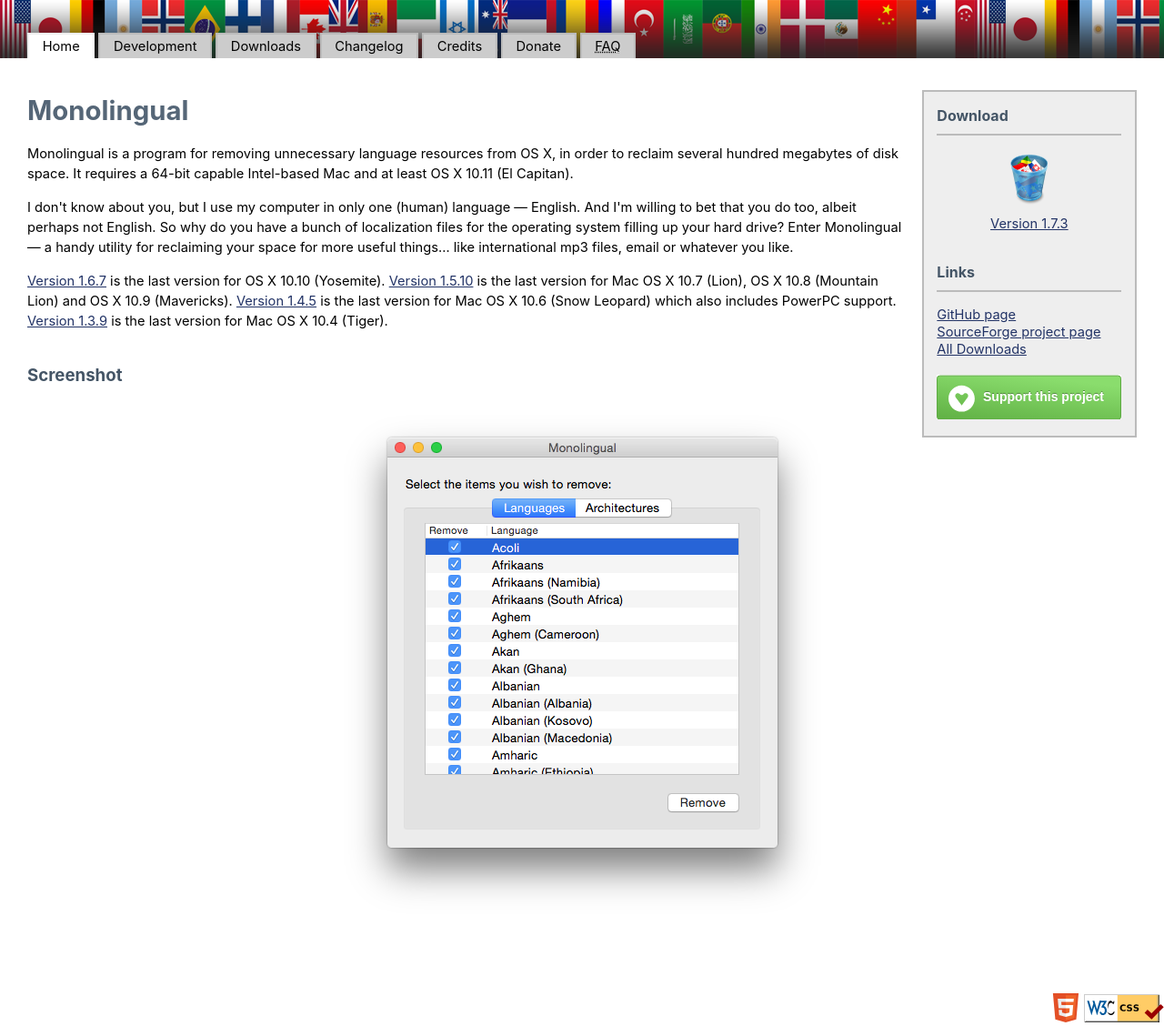
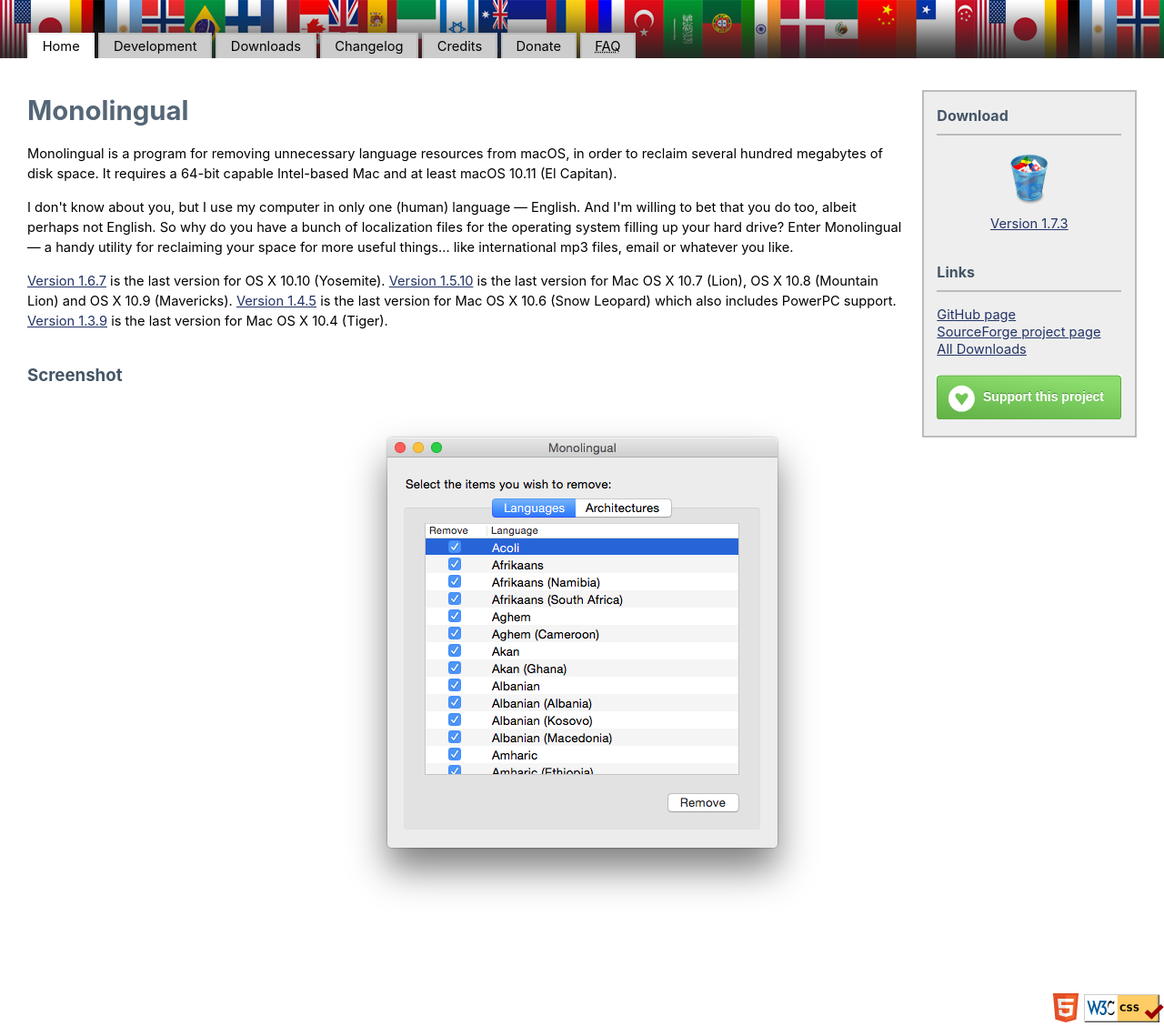
Before and after one commit to IngmarStein/Monolingual, a Jekyll site: the page built from index.html, in a window 1280 px wide. Shown: the whole page at 91% size. Built offline with Jekyll 4.4.1, drawn with Linux system fonts in a browser that asks for light colours.

Commit message:
OS X -> macOS

```diff
--- a/_includes/head.html
+++ b/_includes/head.html
@@ -5,7 +5,7 @@
     <meta name="viewport" content="width=device-width">
     <meta name="description" content="{{ site.description }}">
     <link rel="canonical" href="{{ page.url | replace:'index.html','' | prepend: site.baseurl | prepend: site.url }}">
-	<meta name="keywords" content="Monolingual, cleanup, language, Mac OS X, OS X, disk space, universal binary, architectures">
+	<meta name="keywords" content="Monolingual, cleanup, language, Mac OS X, OS X, macOS, disk space, universal binary, architectures">
 	<meta name="author" content="Ingmar Stein, Claudio Procida">
 	<meta name="robots" content="all">
     <link rel="stylesheet" href="{{ "css/main.css" | prepend: site.baseurl }}">
--- a/faq.html
+++ b/faq.html
@@ -4,11 +4,11 @@
 ---
 		<h2>Frequently Asked Questions</h2>
 		<dl class="faq">
-			<dt>Q. Monolingual made my OS X installation unusable.</dt>
+			<dt>Q. Monolingual made my macOS installation unusable.</dt>
 			<dd>A. Chances are that you have accidently removed the English language files.
 Some language packs are only a subset of other language packs (for example
 &quot;English (United States)&quot; is a subset of &quot;English&quot;), so you will
-have an incomplete OS X installation if you remove &quot;English&quot; but
+have an incomplete macOS installation if you remove &quot;English&quot; but
 not &quot;English (United States)&quot;.
 In general, you should <strong>never remove
 the English language files</strong> unless you know what you are doing.
--- a/index.html
+++ b/index.html
@@ -24,9 +24,9 @@
 
 		<h1>Monolingual</h1>
 		<p>
-			Monolingual is a program for removing unnecessary language resources from OS X,
+			Monolingual is a program for removing unnecessary language resources from macOS,
 			in order to reclaim several hundred megabytes of disk space.
-			It requires a 64-bit capable Intel-based Mac and at least OS X 10.11 (El Capitan).
+			It requires a 64-bit capable Intel-based Mac and at least macOS 10.11 (El Capitan).
 		</p>
 		<p>
 			I don&apos;t know about you, but I use my computer in only one (human) language &#8212; English.
```
